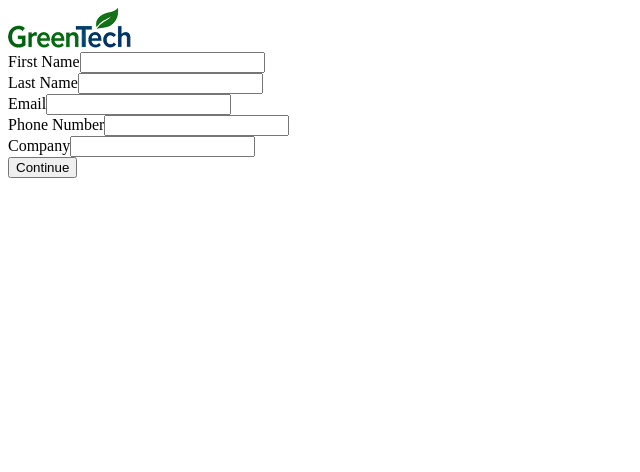
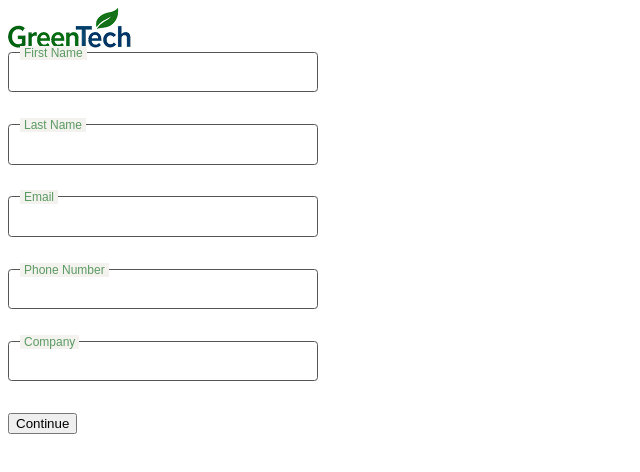
Before and after one commit to kevin7391s/clutch-hire-test, a Vue app: page / in a window 1280 px wide. Shown: the top 472 px of the page, without its empty margins (0-640 px from the left). Built offline with nearby package versions, Linux system fonts and the light colour scheme.

Commit message:
Added styling and format to input boxes & fields
- Added styling to match Figma Layout
- Added floating label over rectangle and positioned
- Added Fonts for label and input
- Styled input box
- Wrapped each input box in input-wrapper div

```diff
--- a/src/components/TextInput.vue
+++ b/src/components/TextInput.vue
@@ -1,12 +1,13 @@
 <template>
-  <div class="text-input">
-    <label :for="name">{{ label }}</label>
+  <div class="input-wrapper">
     <!-- Input field inherits its id, name, type, and placeholder from props -->
+    <label class="floating-label" :for="name">{{ label }}</label>
     <input
       :id="name"
       :name="name"
       :type="type"
       :value="modelValue"
+      class="styled-input"
       @input="
         // Emits the user value as user types, targeted as HTMLInputElement
         $emit('update:modelValue', ($event.target as HTMLInputElement).value)
@@ -28,7 +29,6 @@ export default {
       type: String,
       required: true,
     },
-
     type: {
       type: String,
       default: "text",
@@ -41,3 +41,40 @@ export default {
   emits: ["update:modelValue"],
 };
 </script>
+
+<style scoped>
+.input-wrapper {
+  position: relative;
+  width: 310px;
+  margin-bottom: 31.91px;
+}
+
+.floating-label {
+  position: absolute;
+  top: -6px;
+  left: 12px;
+  font-size: 12px;
+  font-family: "ABeeZee", sans-serif;
+  color: #5a9a63;
+  background-color: #f4f2ee;
+  padding: 0 4px;
+  pointer-events: none;
+  z-index: 1;
+}
+
+.styled-input {
+  font-family: "ABeeZee", sans-serif;
+  font-size: 15px;
+  font-weight: 400;
+  color: #555552;
+  line-height: 1;
+
+  width: 100%;
+  height: 40.32px;
+  padding: 10px 12px 4px 16px;
+  border: 0.72px solid #555555;
+  border-radius: 3.6px;
+  background-color: transparent;
+  box-sizing: border-box;
+}
+</style>
```
